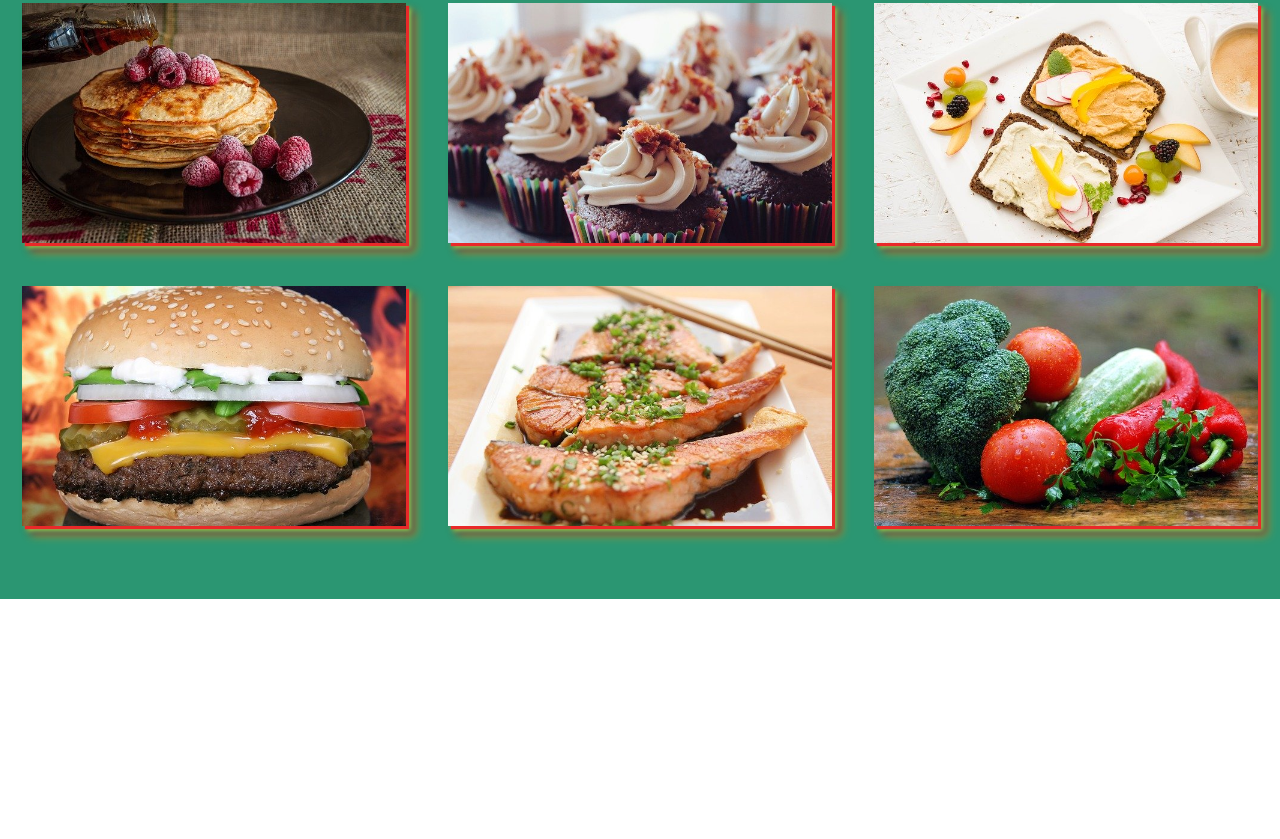
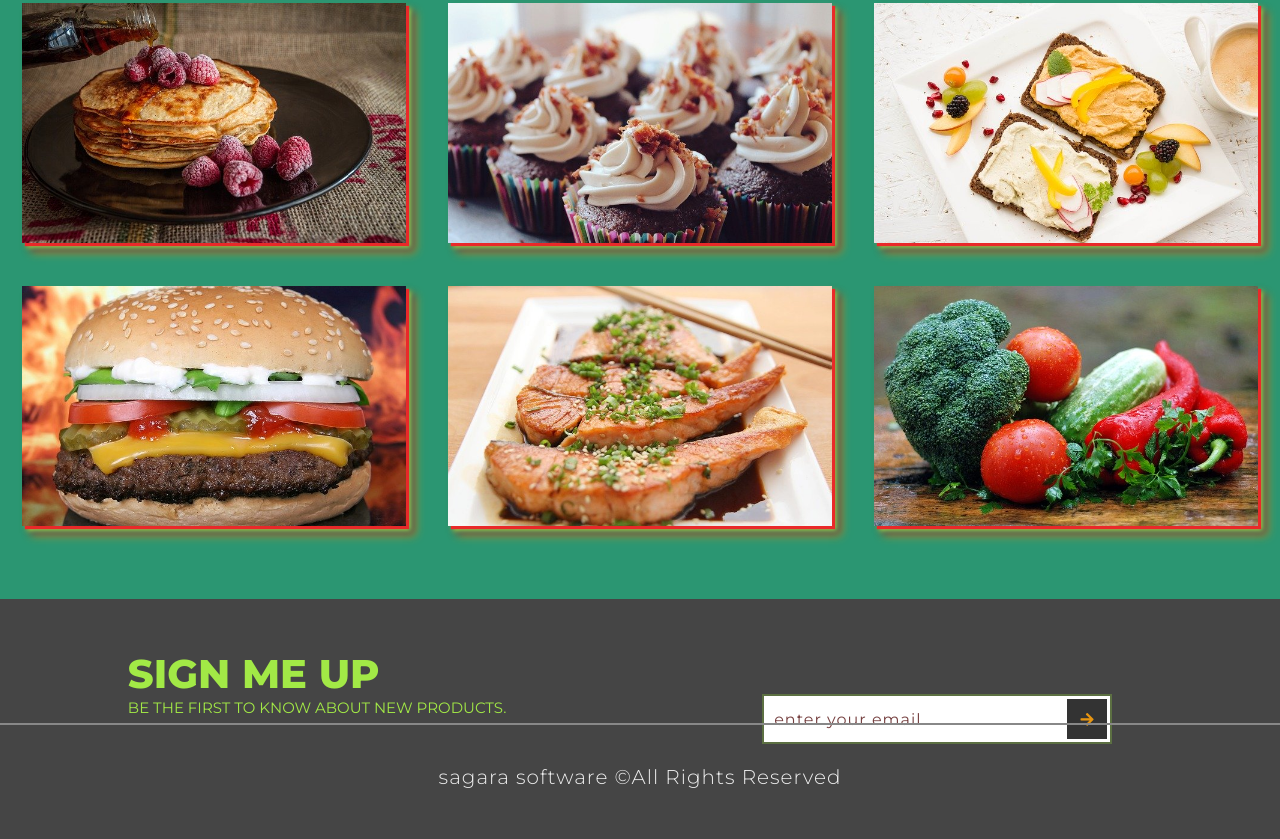
Before and after one commit to sagarromer/food-project-html5-css3, a plain HTML site: page index.html in a window 1280 px wide. Shown: the part 1889-2728 px from the top of the page. Before the commit the page ends 2488 px from the top, so only its background shows below. Drawn offline with Linux system fonts and the light colour scheme.

Commit message:
created and customized footer

```diff
--- a/index.html
+++ b/index.html
@@ -115,6 +115,26 @@
             </div>
         </section>
         <!-- end of section 3 -->
+        <!-- section 4 -->
+        <section class="section-4">
+            <div class="section-4-text">
+                <h2 class="section-4-heading">sign me up</h2>
+                <p class="section-4-paragraph">be the first to know about new products.</p>
+            </div>
+            <form action="" class="signup-form">
+                <input type="email"
+                class="signup-form-input"
+                placeholder="enter your email">
+                <button type="submit"
+                class="signup-form-btn">
+                    <i class="fas fa-arrow-right"></i>
+                </button>
+            </form>
+            <p class="copyright">
+                sagara software &copy;All Rights Reserved
+            </p>
+        </section>
+        <!--end of section 4 -->
     </div>
 
     <script src="./script.js" async defer></script>
--- a/main.css
+++ b/main.css
@@ -52,6 +52,8 @@ background-color:rgb(232 78 78);
 display:flex;
 flex-direction: column;
 justify-content: space-between;
+padding-bottom: 15rem;
+padding-top:10rem;
 }
 .cards-container{
 display: flex;
@@ -213,3 +215,68 @@ opacity: 1;
 visibility: visible;
 }
 /* end of section-3 */
+/* section-4 */
+.section-4{
+width:100%;
+height:30vh;
+background:  #454545;
+display:flex;
+justify-content:space-around;
+padding: 5rem 0;
+position: relative;
+}
+.section-4-text{
+text-transform: uppercase;
+}
+.section-4-heading{
+font-size:4rem;
+font-weight:900;
+color:#a2e946;
+}
+.section-4-paragraph{
+font-size:1.5rem;
+color:#a2e946;
+
+}
+.signup-form{
+display:flex;
+align-items:center;
+}
+.signup-form-input{
+width:35rem;
+height:5rem;
+padding: 1rem;
+border: 0.2rem solid #5c7042;
+font-size: 1.6rem;
+font-weight:500;
+letter-spacing: .1rem;
+color:#e79511;
+}
+.signup-form-input::placeholder{
+color:rgb(117, 63, 63);
+}
+.signup-form-btn{
+position:relative;
+left:-4.5rem;
+width:4rem;
+height: 4rem;
+background-color:#333;
+color:#e79511;
+border:none;
+font-size:1.5rem;
+cursor:pointer;
+}
+.copyright{
+position: absolute;
+bottom: 5rem;
+font-size:2rem;
+font-weight: 300;
+color:#eee;
+letter-spacing: 0.1rem;
+border-top: .2rem solid #888;
+padding-top:4rem;
+width: 100%;
+text-align: center;
+}
+
+/* end of section-4 */
```
